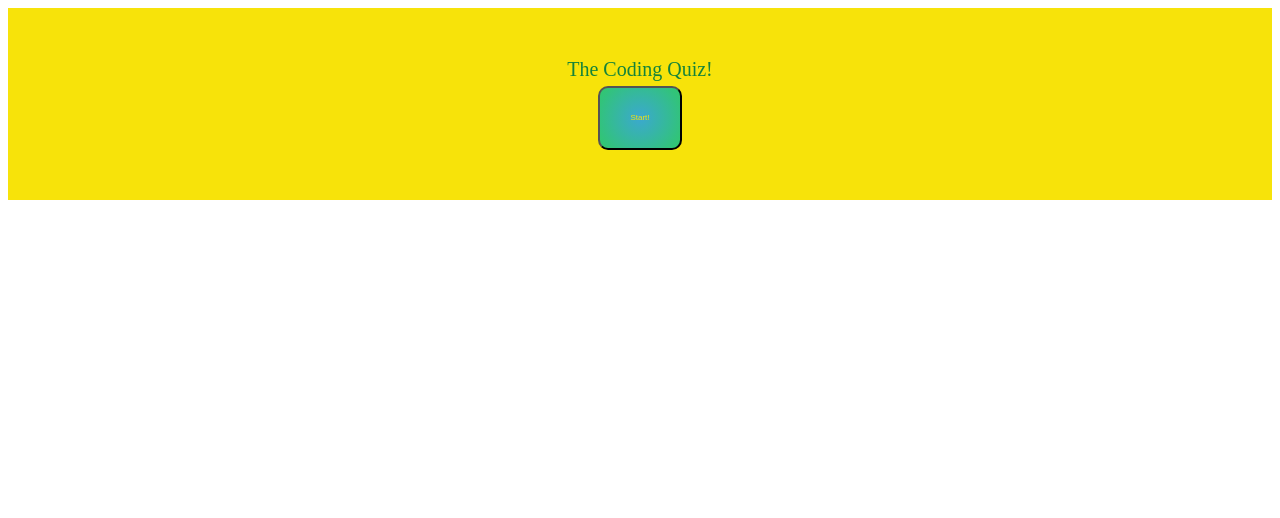
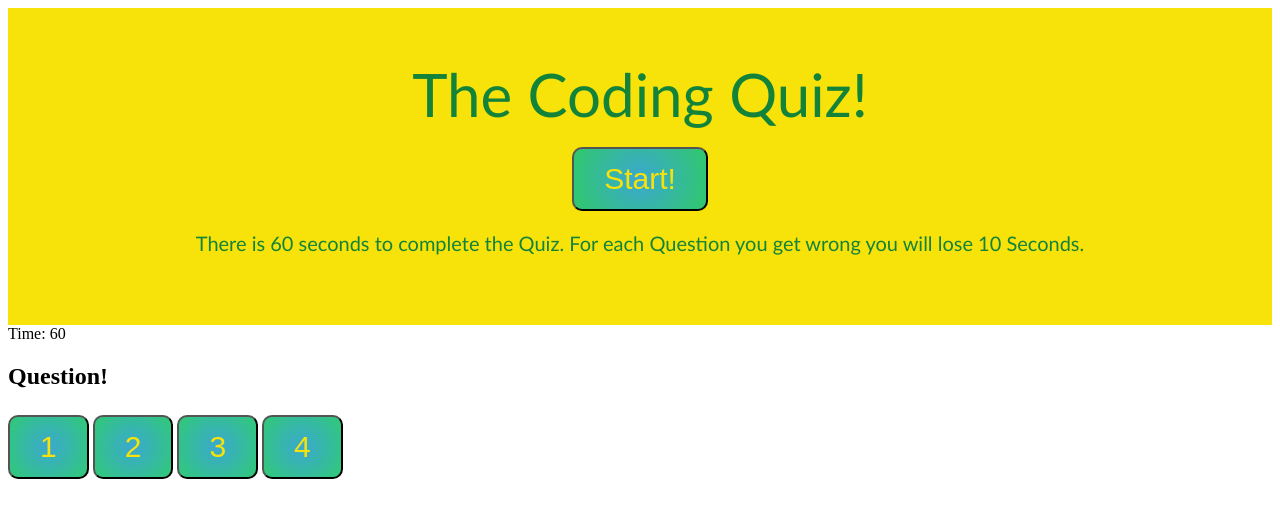
Before and after one commit to Cbowen22/coding-quiz, a plain HTML site: page index.html in a window 1280 px wide. Drawn offline with Linux system fonts and the light colour scheme.

Commit message:
added time, still working on quest & ans

```diff
--- a/index.html
+++ b/index.html
@@ -8,10 +8,26 @@
     <link rel="stylesheet" href="style.css">
 </head>
 <body>
-<header>
-    <div class="large-font">The Coding Quiz!</div>
-    <button class="start-button">Start!</button>
-</header>
+    <header>
+        <div class="large-font">The Coding Quiz!</div>
+        <button class="start-button">Start!</button>
+        <p> There is 60 seconds to complete the Quiz. For each Question you get wrong you will lose 10 Seconds.</p>
+    </header>
+        <div class="Scores">
+        </div>
+        <div class="Timer">
+            Time: 60
+         </div>
+    <section id="the.question.container">
+         <h1 class="question">Question!</h1>
+         <div class="answers">
+            <button class="button">1</button>
+            <button class="button">2</button>
+            <button class="button">3</button>
+            <button class="button">4</button>
+         </div>
+         <h2
+
 
 
 
--- a/style.css
+++ b/style.css
@@ -7,7 +7,8 @@ padding: 50px;
 text-align: center;
 background: rgb(247, 227, 10);
 color: #087e3df3;
-font-size: 20px;
+font-size: 60px;
+font-family: 'Trebuchet MS', 'Lucida Sans Unicode', 'Lucida Grande', 'Lucida Sans', Arial, sans-serif;
 }
 
 button {
@@ -15,7 +16,7 @@ button {
     border-radius: 10px;
     color: rgb(247, 227, 10);
     cursor: pointer;
-    font-size: 8px;
+    font-size: 30px;
     line-height: 20px;
     max-width: 300px;
     padding: 20px 30px;
@@ -23,3 +24,6 @@ button {
     margin-top: 5px;
 
 }
+p {
+    font-size: 20px;
+}
```
Also changed, not shown: 1 other file.
